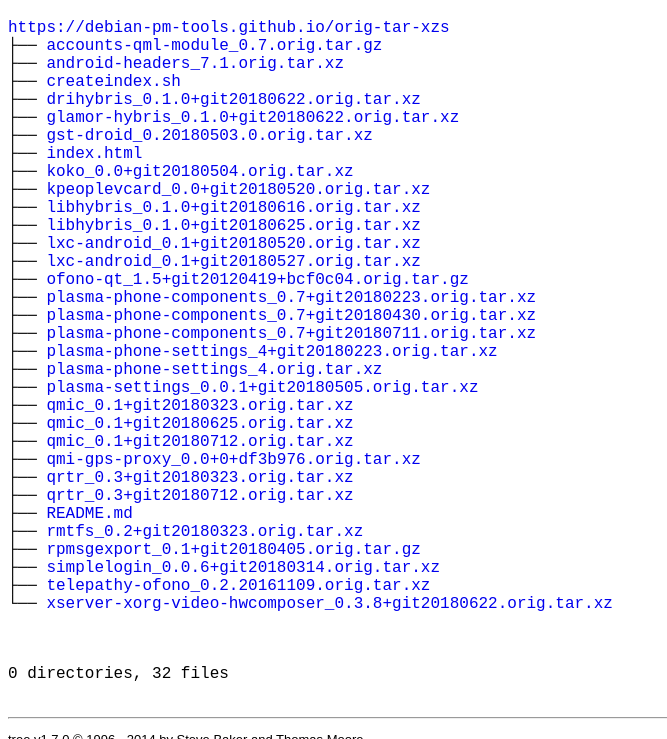
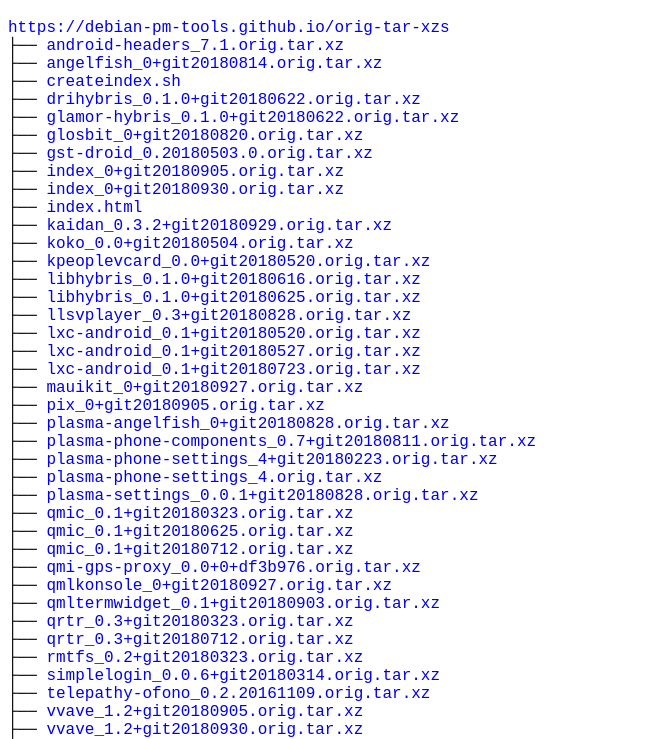
Before and after one commit to debian-pm-tools/orig-tar-xzs, a plain HTML site: page index.html in a window 1280 px wide. Shown: the part 61-800 px from the top of the page, without its empty margins (0-667 px from the left). Drawn offline with Linux system fonts and the light colour scheme.

Commit message:
Update index.html

```diff
--- a/index.html
+++ b/index.html
@@ -29,43 +29,51 @@
 <body>
 	<h1>Directory Tree</h1><p>
 	<a href="https://debian-pm-tools.github.io/orig-tar-xzs">https://debian-pm-tools.github.io/orig-tar-xzs</a><br>
-	├── <a href="https://debian-pm-tools.github.io/orig-tar-xzs/accounts-qml-module_0.7.orig.tar.gz">accounts-qml-module_0.7.orig.tar.gz</a><br>
 	├── <a href="https://debian-pm-tools.github.io/orig-tar-xzs/android-headers_7.1.orig.tar.xz">android-headers_7.1.orig.tar.xz</a><br>
+	├── <a href="https://debian-pm-tools.github.io/orig-tar-xzs/angelfish_0%2Bgit20180814.orig.tar.xz">angelfish_0+git20180814.orig.tar.xz</a><br>
 	├── <a href="https://debian-pm-tools.github.io/orig-tar-xzs/createindex.sh">createindex.sh</a><br>
 	├── <a href="https://debian-pm-tools.github.io/orig-tar-xzs/drihybris_0.1.0%2Bgit20180622.orig.tar.xz">drihybris_0.1.0+git20180622.orig.tar.xz</a><br>
 	├── <a href="https://debian-pm-tools.github.io/orig-tar-xzs/glamor-hybris_0.1.0%2Bgit20180622.orig.tar.xz">glamor-hybris_0.1.0+git20180622.orig.tar.xz</a><br>
+	├── <a href="https://debian-pm-tools.github.io/orig-tar-xzs/glosbit_0%2Bgit20180820.orig.tar.xz">glosbit_0+git20180820.orig.tar.xz</a><br>
 	├── <a href="https://debian-pm-tools.github.io/orig-tar-xzs/gst-droid_0.20180503.0.orig.tar.xz">gst-droid_0.20180503.0.orig.tar.xz</a><br>
+	├── <a href="https://debian-pm-tools.github.io/orig-tar-xzs/index_0%2Bgit20180905.orig.tar.xz">index_0+git20180905.orig.tar.xz</a><br>
+	├── <a href="https://debian-pm-tools.github.io/orig-tar-xzs/index_0%2Bgit20180930.orig.tar.xz">index_0+git20180930.orig.tar.xz</a><br>
 	├── <a href="https://debian-pm-tools.github.io/orig-tar-xzs/index.html">index.html</a><br>
+	├── <a href="https://debian-pm-tools.github.io/orig-tar-xzs/kaidan_0.3.2%2Bgit20180929.orig.tar.xz">kaidan_0.3.2+git20180929.orig.tar.xz</a><br>
 	├── <a href="https://debian-pm-tools.github.io/orig-tar-xzs/koko_0.0%2Bgit20180504.orig.tar.xz">koko_0.0+git20180504.orig.tar.xz</a><br>
 	├── <a href="https://debian-pm-tools.github.io/orig-tar-xzs/kpeoplevcard_0.0%2Bgit20180520.orig.tar.xz">kpeoplevcard_0.0+git20180520.orig.tar.xz</a><br>
 	├── <a href="https://debian-pm-tools.github.io/orig-tar-xzs/libhybris_0.1.0%2Bgit20180616.orig.tar.xz">libhybris_0.1.0+git20180616.orig.tar.xz</a><br>
 	├── <a href="https://debian-pm-tools.github.io/orig-tar-xzs/libhybris_0.1.0%2Bgit20180625.orig.tar.xz">libhybris_0.1.0+git20180625.orig.tar.xz</a><br>
+	├── <a href="https://debian-pm-tools.github.io/orig-tar-xzs/llsvplayer_0.3%2Bgit20180828.orig.tar.xz">llsvplayer_0.3+git20180828.orig.tar.xz</a><br>
 	├── <a href="https://debian-pm-tools.github.io/orig-tar-xzs/lxc-android_0.1%2Bgit20180520.orig.tar.xz">lxc-android_0.1+git20180520.orig.tar.xz</a><br>
 	├── <a href="https://debian-pm-tools.github.io/orig-tar-xzs/lxc-android_0.1%2Bgit20180527.orig.tar.xz">lxc-android_0.1+git20180527.orig.tar.xz</a><br>
-	├── <a href="https://debian-pm-tools.github.io/orig-tar-xzs/ofono-qt_1.5%2Bgit20120419%2Bbcf0c04.orig.tar.gz">ofono-qt_1.5+git20120419+bcf0c04.orig.tar.gz</a><br>
-	├── <a href="https://debian-pm-tools.github.io/orig-tar-xzs/plasma-phone-components_0.7%2Bgit20180223.orig.tar.xz">plasma-phone-components_0.7+git20180223.orig.tar.xz</a><br>
-	├── <a href="https://debian-pm-tools.github.io/orig-tar-xzs/plasma-phone-components_0.7%2Bgit20180430.orig.tar.xz">plasma-phone-components_0.7+git20180430.orig.tar.xz</a><br>
-	├── <a href="https://debian-pm-tools.github.io/orig-tar-xzs/plasma-phone-components_0.7%2Bgit20180711.orig.tar.xz">plasma-phone-components_0.7+git20180711.orig.tar.xz</a><br>
+	├── <a href="https://debian-pm-tools.github.io/orig-tar-xzs/lxc-android_0.1%2Bgit20180723.orig.tar.xz">lxc-android_0.1+git20180723.orig.tar.xz</a><br>
+	├── <a href="https://debian-pm-tools.github.io/orig-tar-xzs/mauikit_0%2Bgit20180927.orig.tar.xz">mauikit_0+git20180927.orig.tar.xz</a><br>
+	├── <a href="https://debian-pm-tools.github.io/orig-tar-xzs/pix_0%2Bgit20180905.orig.tar.xz">pix_0+git20180905.orig.tar.xz</a><br>
+	├── <a href="https://debian-pm-tools.github.io/orig-tar-xzs/plasma-angelfish_0%2Bgit20180828.orig.tar.xz">plasma-angelfish_0+git20180828.orig.tar.xz</a><br>
+	├── <a href="https://debian-pm-tools.github.io/orig-tar-xzs/plasma-phone-components_0.7%2Bgit20180811.orig.tar.xz">plasma-phone-components_0.7+git20180811.orig.tar.xz</a><br>
 	├── <a href="https://debian-pm-tools.github.io/orig-tar-xzs/plasma-phone-settings_4%2Bgit20180223.orig.tar.xz">plasma-phone-settings_4+git20180223.orig.tar.xz</a><br>
 	├── <a href="https://debian-pm-tools.github.io/orig-tar-xzs/plasma-phone-settings_4.orig.tar.xz">plasma-phone-settings_4.orig.tar.xz</a><br>
-	├── <a href="https://debian-pm-tools.github.io/orig-tar-xzs/plasma-settings_0.0.1%2Bgit20180505.orig.tar.xz">plasma-settings_0.0.1+git20180505.orig.tar.xz</a><br>
+	├── <a href="https://debian-pm-tools.github.io/orig-tar-xzs/plasma-settings_0.0.1%2Bgit20180828.orig.tar.xz">plasma-settings_0.0.1+git20180828.orig.tar.xz</a><br>
 	├── <a href="https://debian-pm-tools.github.io/orig-tar-xzs/qmic_0.1%2Bgit20180323.orig.tar.xz">qmic_0.1+git20180323.orig.tar.xz</a><br>
 	├── <a href="https://debian-pm-tools.github.io/orig-tar-xzs/qmic_0.1%2Bgit20180625.orig.tar.xz">qmic_0.1+git20180625.orig.tar.xz</a><br>
 	├── <a href="https://debian-pm-tools.github.io/orig-tar-xzs/qmic_0.1%2Bgit20180712.orig.tar.xz">qmic_0.1+git20180712.orig.tar.xz</a><br>
 	├── <a href="https://debian-pm-tools.github.io/orig-tar-xzs/qmi-gps-proxy_0.0%2B0%2Bdf3b976.orig.tar.xz">qmi-gps-proxy_0.0+0+df3b976.orig.tar.xz</a><br>
+	├── <a href="https://debian-pm-tools.github.io/orig-tar-xzs/qmlkonsole_0%2Bgit20180927.orig.tar.xz">qmlkonsole_0+git20180927.orig.tar.xz</a><br>
+	├── <a href="https://debian-pm-tools.github.io/orig-tar-xzs/qmltermwidget_0.1%2Bgit20180903.orig.tar.xz">qmltermwidget_0.1+git20180903.orig.tar.xz</a><br>
 	├── <a href="https://debian-pm-tools.github.io/orig-tar-xzs/qrtr_0.3%2Bgit20180323.orig.tar.xz">qrtr_0.3+git20180323.orig.tar.xz</a><br>
 	├── <a href="https://debian-pm-tools.github.io/orig-tar-xzs/qrtr_0.3%2Bgit20180712.orig.tar.xz">qrtr_0.3+git20180712.orig.tar.xz</a><br>
-	├── <a href="https://debian-pm-tools.github.io/orig-tar-xzs/README.md">README.md</a><br>
 	├── <a href="https://debian-pm-tools.github.io/orig-tar-xzs/rmtfs_0.2%2Bgit20180323.orig.tar.xz">rmtfs_0.2+git20180323.orig.tar.xz</a><br>
-	├── <a href="https://debian-pm-tools.github.io/orig-tar-xzs/rpmsgexport_0.1%2Bgit20180405.orig.tar.gz">rpmsgexport_0.1+git20180405.orig.tar.gz</a><br>
 	├── <a href="https://debian-pm-tools.github.io/orig-tar-xzs/simplelogin_0.0.6%2Bgit20180314.orig.tar.xz">simplelogin_0.0.6+git20180314.orig.tar.xz</a><br>
 	├── <a href="https://debian-pm-tools.github.io/orig-tar-xzs/telepathy-ofono_0.2.20161109.orig.tar.xz">telepathy-ofono_0.2.20161109.orig.tar.xz</a><br>
+	├── <a href="https://debian-pm-tools.github.io/orig-tar-xzs/vvave_1.2%2Bgit20180905.orig.tar.xz">vvave_1.2+git20180905.orig.tar.xz</a><br>
+	├── <a href="https://debian-pm-tools.github.io/orig-tar-xzs/vvave_1.2%2Bgit20180930.orig.tar.xz">vvave_1.2+git20180930.orig.tar.xz</a><br>
 	└── <a href="https://debian-pm-tools.github.io/orig-tar-xzs/xserver-xorg-video-hwcomposer_0.3.8%2Bgit20180622.orig.tar.xz">xserver-xorg-video-hwcomposer_0.3.8+git20180622.orig.tar.xz</a><br>
 	<br><br>
 	</p>
 	<p>
 
-0 directories, 32 files
+0 directories, 40 files
 	<br><br>
 	</p>
 	<hr>
```
